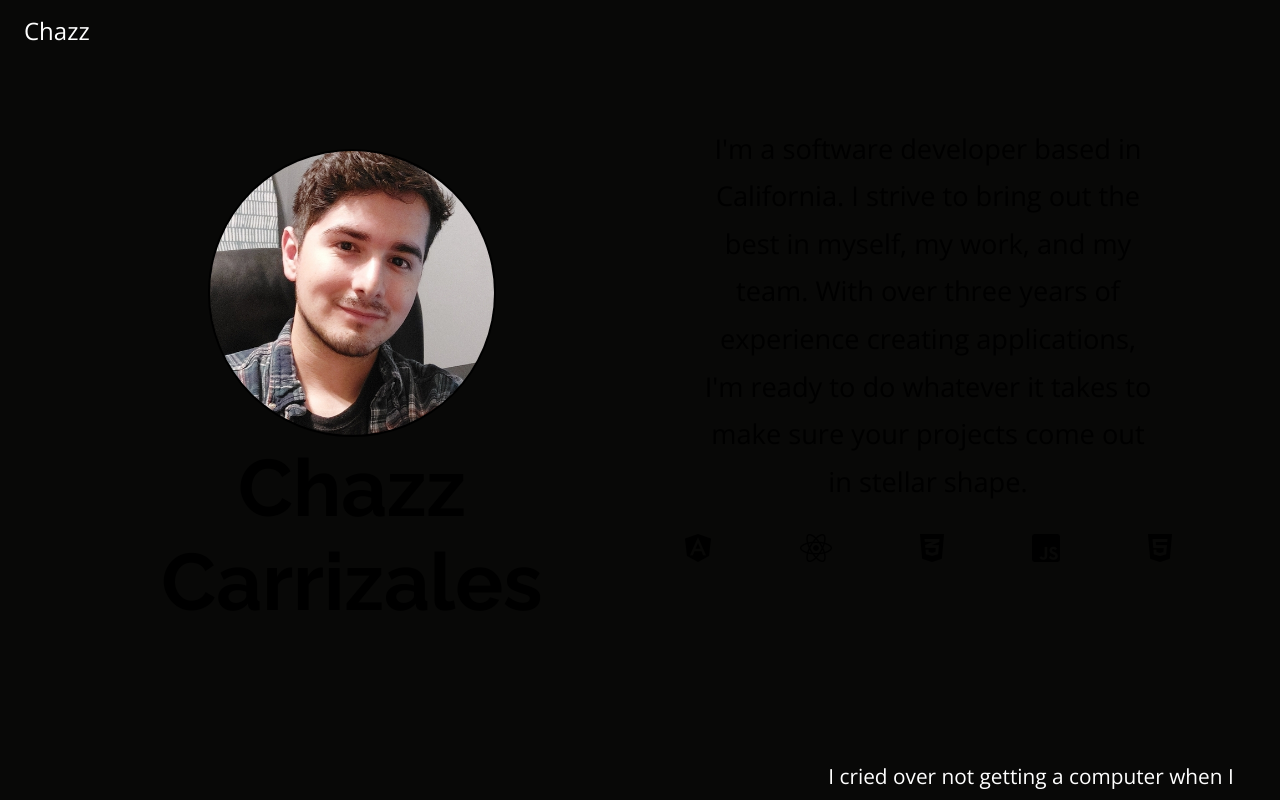
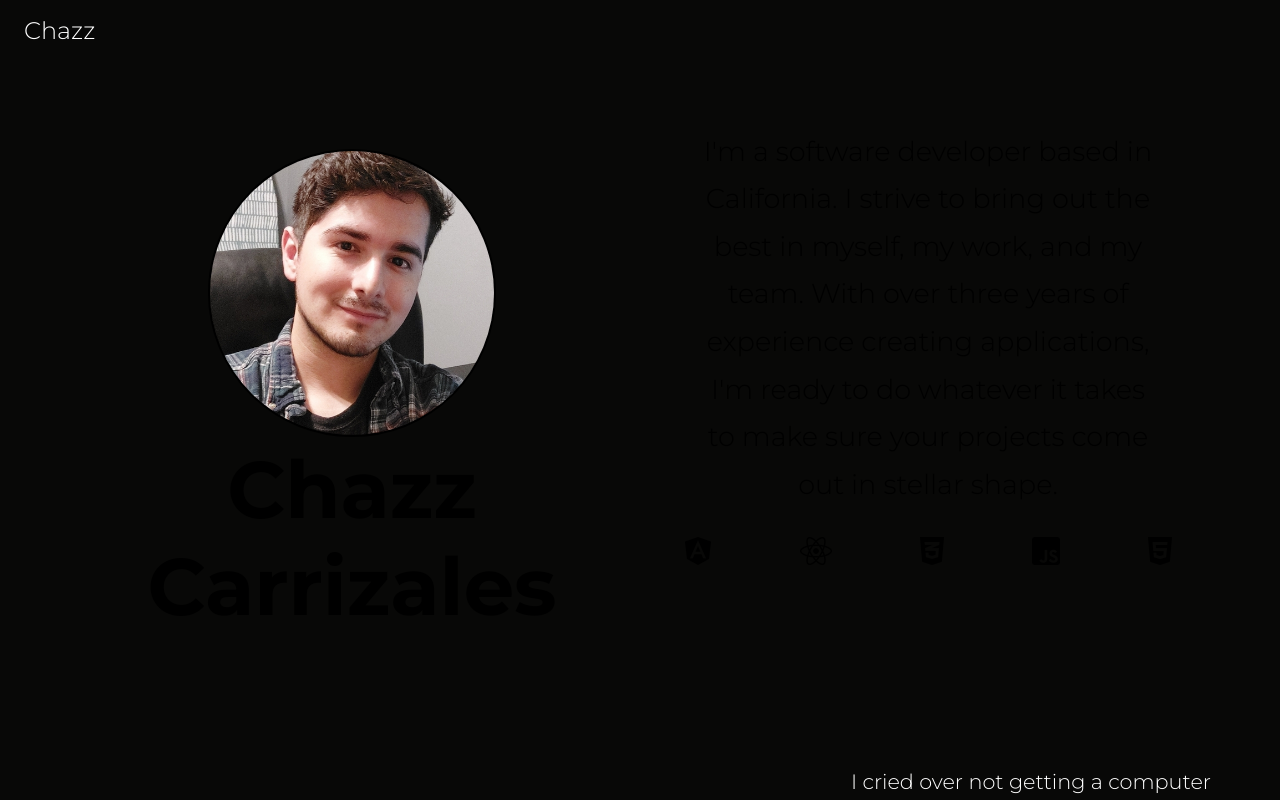
Before and after one commit to czcarrizales/react-portfolio, a React (Create React App) app: page / in a window 1280 px wide. Shown: the top 800 px of the page. Built offline with nearby package versions, Linux system fonts and the light colour scheme.

Commit message:
add global font-family

```diff
--- a/src/index.css
+++ b/src/index.css
@@ -1,9 +1,10 @@
-@import url('https://fonts.googleapis.com/css2?family=Open+Sans:wght@300;400;500;700&family=Raleway:wght@200;300;400;500;600;700&display=swap');
+@import url('https://fonts.googleapis.com/css2?family=Montserrat:ital,wght@0,100;0,200;0,300;0,400;0,500;0,600;0,700;0,800;0,900;1,100;1,200;1,300;1,400;1,500;1,600;1,700;1,800;1,900&display=swap');
 
 * {
   margin: 0;
   padding: 0;
   box-sizing: border-box;
+  font-family: 'Montserrat', sans-serif;
 }
 
 body {
```
